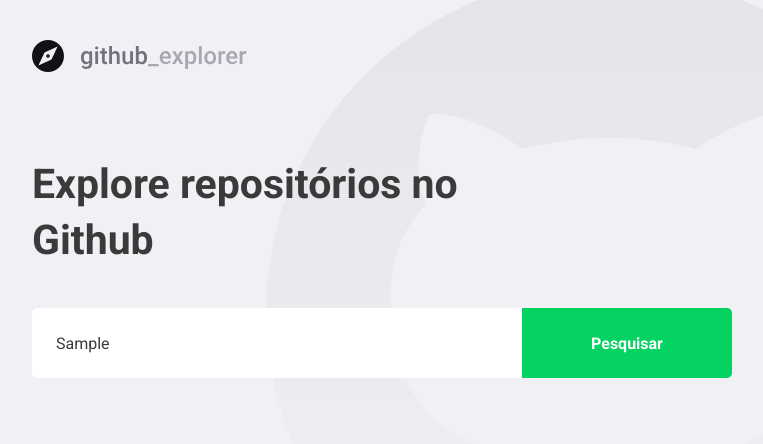
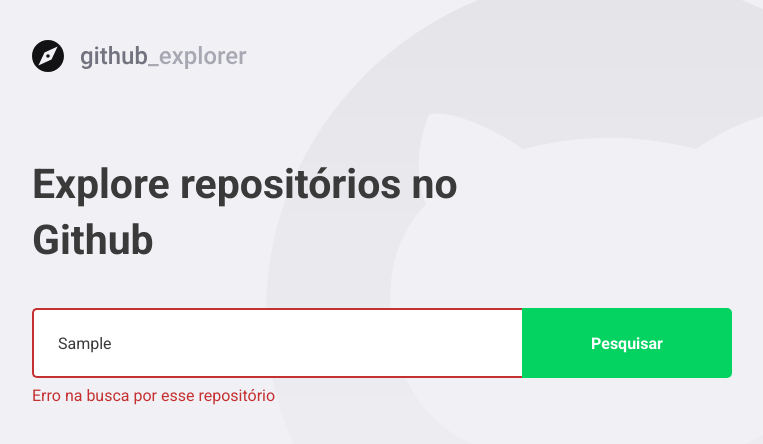
Before and after one commit to DouglasFuelber/gostack-github-explorer, a React (Create React App) app: page / in a window 1280 px wide. Both pictures are taken after typing "Sample" into the empty fields and a click on the button "Pesquisar". Shown: the top 444 px of the page, without its empty margins (148-911 px from the left). Built offline with nearby package versions, Linux system fonts and the light colour scheme; no server answers.

Commit message:
Erros handler on repo search

```diff
--- a/src/pages/Dashboard/index.tsx
+++ b/src/pages/Dashboard/index.tsx
@@ -4,7 +4,7 @@ import api from '../../services/api';
 
 import logoImg from '../../assets/logo.svg';
 
-import { Title, Form, Repositories } from './styles';
+import { Title, Form, Repositories, Error } from './styles';
 
 interface Repository {
   full_name: string;
@@ -17,6 +17,7 @@ interface Repository {
 
 const Dashboard: React.FC = () => {
   const [newRepo, setNewRepo] = useState('');
+  const [inputError, setInputError] = useState('');
   const [repositories, setRepositories] = useState<Repository[]>([]);
 
   async function handleAddRepository(
@@ -24,12 +25,22 @@ const Dashboard: React.FC = () => {
   ): Promise<void> {
     event.preventDefault();
 
-    const response = await api.get<Repository>(`/repos/${newRepo}`);
+    if (!newRepo) {
+      setInputError('Digite o autor/nome do repositório');
+      return;
+    }
 
-    const repository = response.data;
+    try {
+      const response = await api.get<Repository>(`/repos/${newRepo}`);
 
-    setRepositories([...repositories, repository]);
-    setNewRepo('');
+      const repository = response.data;
+
+      setRepositories([...repositories, repository]);
+      setNewRepo('');
+      setInputError('');
+    } catch (err) {
+      setInputError('Erro na busca por esse repositório');
+    }
   }
 
   return (
@@ -37,7 +48,7 @@ const Dashboard: React.FC = () => {
       <img src={logoImg} alt="Gitub Explorer" />
       <Title>Explore repositórios no Github</Title>
 
-      <Form onSubmit={handleAddRepository}>
+      <Form onSubmit={handleAddRepository} hasError={!!inputError}>
         <input
           value={newRepo}
           onChange={(e) => setNewRepo(e.target.value)}
@@ -45,6 +56,8 @@ const Dashboard: React.FC = () => {
         />
         <button type="submit">Pesquisar</button>
       </Form>
+
+      {inputError && <Error>{inputError}</Error>}
 
       <Repositories>
         {repositories.map((repository) => (
--- a/src/pages/Dashboard/styles.ts
+++ b/src/pages/Dashboard/styles.ts
@@ -1,5 +1,9 @@
-import styled from 'styled-components';
+import styled, { css } from 'styled-components';
 import { shade } from 'polished';
+
+interface FormProps {
+  hasError: boolean;
+}
 
 export const Title = styled.h1`
   color: #3a3a3a;
@@ -9,18 +13,25 @@ export const Title = styled.h1`
   max-width: 450px;
 `;
 
-export const Form = styled.form`
+export const Form = styled.form<FormProps>`
   display: flex;
   margin-top: 40px;
   max-width: 700px;
 
   input {
-    border: 0;
+    border: 2px solid #fff;
     border-radius: 5px 0 0 5px;
+    border-right: 0;
     color: #3a3a3a;
     flex: 1;
     height: 70px;
     padding: 0 24px;
+
+    ${(props) =>
+      props.hasError &&
+      css`
+        border-color: #c53030;
+      `}
 
     &::placeholder {
       color: #a8a8b3;
@@ -41,6 +52,12 @@ export const Form = styled.form`
       background: ${shade(0.2, '#04d361')};
     }
   }
+`;
+
+export const Error = styled.span`
+  color: #c53030;
+  display: block;
+  margin-top: 8px;
 `;
 
 export const Repositories = styled.div`
```
